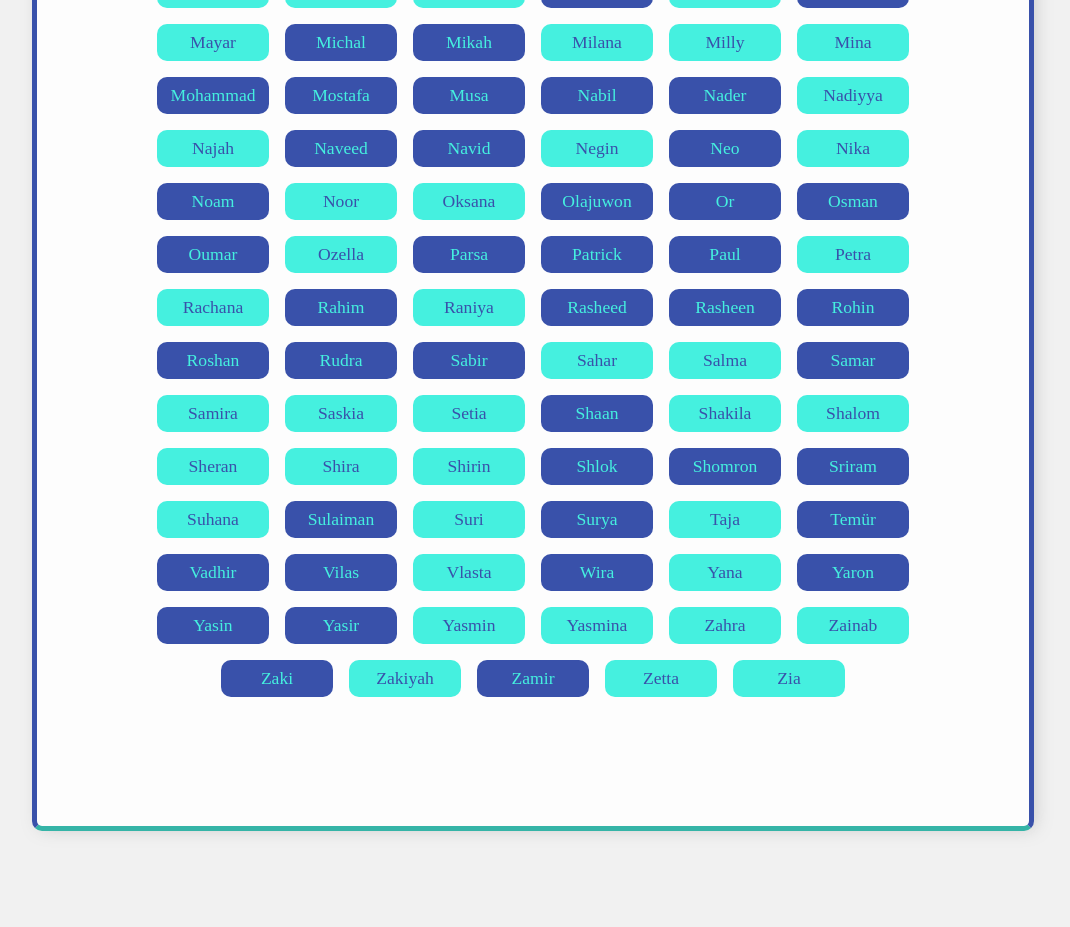
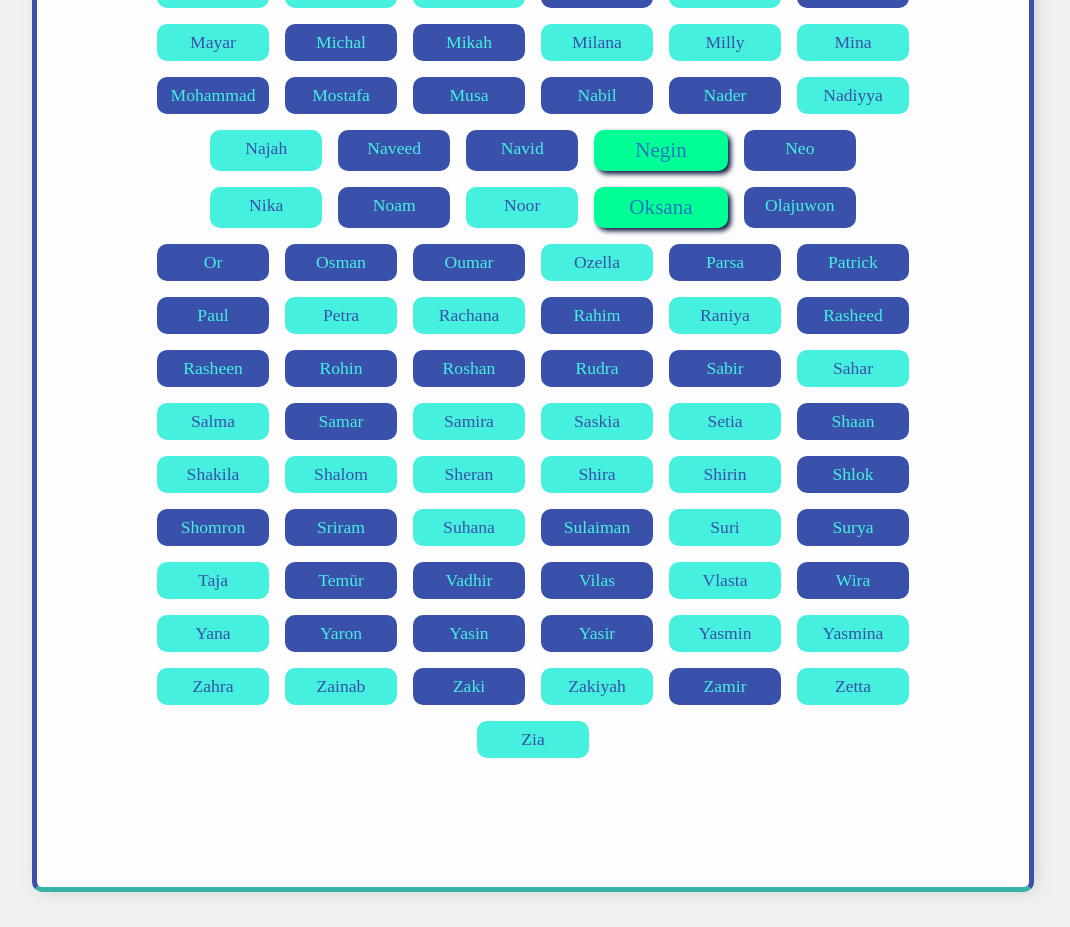
Before and after one commit to oksygenn/baby-names-react, a React (Create React App) app: page / in a window 1280 px wide. Shown: the part 1200-2127 px from the top of the page, without its empty margins (107-1177 px from the left). Before the commit the page ends 2095 px from the top, so only its background shows below. Built offline with nearby package versions, Linux system fonts and the light colour scheme.

Commit message:
NameList changes for our names

```diff
--- a/src/Components/NameList.css
+++ b/src/Components/NameList.css
@@ -20,3 +20,12 @@ li {
   background-color: #45f0df;
   color: #3951aa;
 }
+
+.our-name {
+  box-shadow: 3px 3px 5px rgb(6, 21, 60);
+  width: 15%;
+  background-color: #00ff95;
+  font-size: larger;
+  font-weight: 500;
+  color: #2477c0;
+}
--- a/src/Components/NameList.js
+++ b/src/Components/NameList.js
@@ -7,7 +7,11 @@ const NameList = ({ names, handleClick }) => {
         <li
           onClick={() => handleClick(nameObj)}
           className={
-            nameObj.sex === "f" ? "girl-name name-card" : "boy-name name-card"
+            nameObj.name === "Oksana" || nameObj.name === "Negin"
+              ? "our-name name-card"
+              : nameObj.sex === "f"
+              ? "girl-name name-card"
+              : "boy-name name-card"
           }
         >
           {nameObj.name}
```
